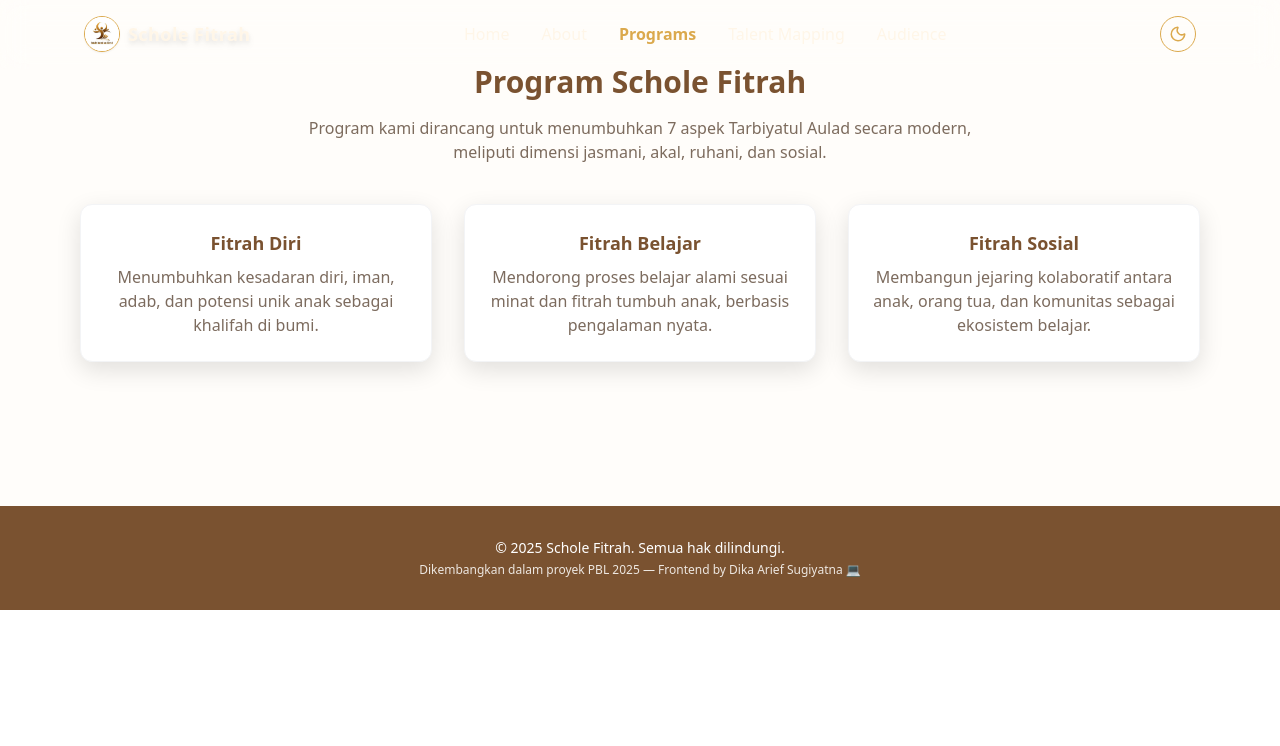
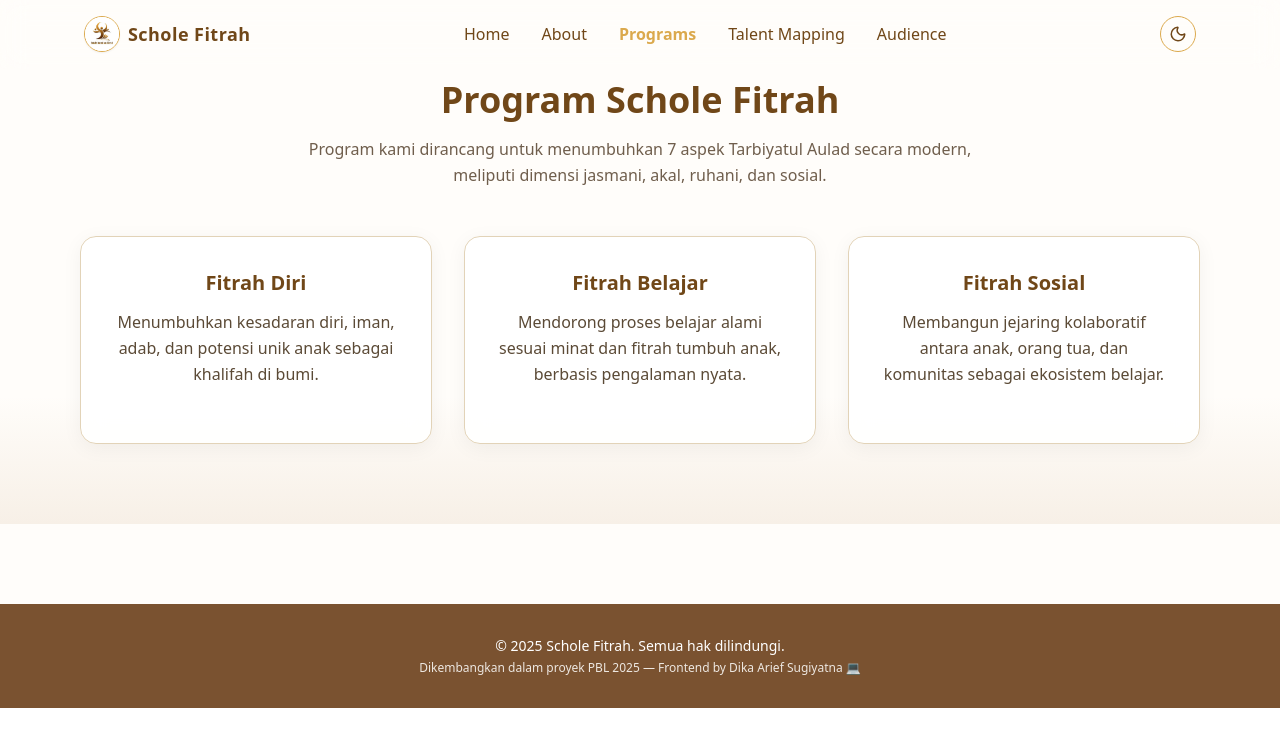
Before and after one commit to dikaariefs23/Dika-PBL2025, a React (Vite) app in the folder schole-fitrah/: page /programs in a window 1280 px wide. Shown: the top 746 px of the page. Built offline with nearby package versions, Linux system fonts and the light colour scheme.

Commit message:
update: perbaiki tampilan Schole Fitrah (Hero, Navbar, Programs, gradasi, dark mode)

```diff
--- a/schole-fitrah/src/components/Hero.jsx
+++ b/schole-fitrah/src/components/Hero.jsx
@@ -30,33 +30,33 @@ const Hero = () => {
 
   return (
     <section
-      className={`hero-section relative h-[95vh] flex flex-col items-center justify-center overflow-hidden text-center transition-all duration-700 ease-in-out dark:text-[#f5f3ee] ${
+      className={`relative h-[95vh] flex flex-col items-center justify-center overflow-hidden text-center transition-all duration-700 ease-in-out ${
         isVisible ? "opacity-100 scale-100" : "opacity-0 scale-105"
       }`}
     >
-      {/* Background Image */}
+      {/* Background Image + gradasi putih */}
       <div
-        className="absolute inset-0 bg-cover bg-center bg-no-repeat hero-bg transition-all duration-700 ease-in-out"
+        className="absolute inset-0 bg-cover bg-center bg-no-repeat transition-all duration-700 ease-in-out"
         style={{
-          backgroundImage: `url(${heroImg})`,
+          backgroundImage: `linear-gradient(to bottom, rgba(255,255,255,0.95), rgba(255,255,255,0.85), rgba(255,255,255,0.7)), url(${heroImg})`,
+          backgroundAttachment: isMobile ? "scroll" : "fixed",
           transform: `translateY(${offsetY * 0.2}px)`,
-          backgroundAttachment: isMobile ? "scroll" : "fixed",
         }}
       ></div>
 
-      {/* Overlay agar tulisan tetap terbaca */}
-      <div className="absolute inset-0 bg-gradient-to-b from-black/20 via-black/10 to-transparent dark:from-black/70 dark:via-black/50 dark:to-transparent transition-opacity duration-700 ease-in-out"></div>
+      {/* Overlay dark mode */}
+      <div className="absolute inset-0 dark:bg-gradient-to-b dark:from-black/60 dark:via-black/40 dark:to-transparent transition-opacity duration-700 ease-in-out"></div>
 
       {/* Konten utama */}
       <div
-        className={`relative z-10 px-6 text-white transition-all duration-1000 ${
+        className={`relative z-10 px-6 transition-all duration-1000 ${
           isVisible ? "opacity-100 translate-y-0" : "opacity-0 translate-y-8"
         }`}
       >
-        <h1 className="text-4xl md:text-5xl font-extrabold text-[#ffdc9a] hero-glow mb-4">
+        <h1 className="text-4xl md:text-5xl font-extrabold text-[#7c4a1a] dark:text-[#ffdc9a] mb-4 drop-shadow-sm">
           Schole Fitrah – Menumbuhkan Fitrah Anak & Keluarga
         </h1>
-        <p className="text-base md:text-lg text-gray-100 max-w-2xl mx-auto leading-relaxed font-medium">
+        <p className="text-base md:text-lg text-[#4b3621] dark:text-gray-100 max-w-2xl mx-auto leading-relaxed font-medium">
           Pendidikan holistik yang menumbuhkan fitrah jasmani, akal, ruhani, dan sosial;
           relevan bagi keluarga modern di era digital.
         </p>
@@ -69,13 +69,13 @@ const Hero = () => {
         >
           <button
             onClick={() => scrollToSection("programs")}
-            className="bg-[color:var(--sf-gold)] text-[color:var(--sf-dark)] font-semibold px-7 py-3 rounded-full hover:bg-[color:var(--sf-brown)] hover:text-white transition-all shadow-lg active:scale-95"
+            className="bg-[#b27b3d] text-white font-semibold px-7 py-3 rounded-full hover:bg-[#9c6d32] transition-all shadow-md active:scale-95"
           >
             Lihat Program
           </button>
           <button
             onClick={() => scrollToSection("about")}
-            className="border-2 border-[color:var(--sf-gold)] text-[color:var(--sf-gold)] font-semibold px-7 py-3 rounded-full hover:bg-[color:var(--sf-gold)] hover:text-white transition-all shadow-lg active:scale-95"
+            className="border-2 border-[#b27b3d] text-[#b27b3d] font-semibold px-7 py-3 rounded-full hover:bg-[#b27b3d] hover:text-white transition-all shadow-md active:scale-95"
           >
             Tentang Kami
           </button>
@@ -85,7 +85,7 @@ const Hero = () => {
       {/* Panah scroll */}
       <div
         onClick={() => scrollToSection("tujuan-utama")}
-        className={`absolute bottom-6 cursor-pointer animate-bounce text-[color:var(--sf-gold)] hover:text-white transition-all ${
+        className={`absolute bottom-6 cursor-pointer animate-bounce text-[#b27b3d] hover:text-[#7c4a1a] dark:text-[#ffdc9a] transition-all ${
           isVisible ? "opacity-100" : "opacity-0"
         }`}
       >
--- a/schole-fitrah/src/components/Navbar.jsx
+++ b/schole-fitrah/src/components/Navbar.jsx
@@ -47,7 +47,7 @@ const Navbar = () => {
             className={`text-lg font-semibold tracking-wide transition-colors duration-500 ${
               scrolled
                 ? "text-[#704718] dark:text-[#f4e7ca]"
-                : "text-[#fff6e8] drop-shadow-md dark:text-[#f4e7ca]"
+                : "text-[#704718] dark:text-[#f4e7ca]"
             }`}
           >
             Schole Fitrah
@@ -59,7 +59,7 @@ const Navbar = () => {
           className={`hidden md:flex items-center space-x-8 font-medium transition-colors duration-300 ${
             scrolled
               ? "text-[#704718] dark:text-[#f4e7ca]"
-              : "text-[#fff6e8] dark:text-[#f4e7ca]"
+              : "text-[#704718] dark:text-[#f4e7ca]"
           }`}
         >
           {links.map((item) => (
@@ -80,13 +80,12 @@ const Navbar = () => {
 
         {/* === Tombol Dark Mode & Mobile Toggle === */}
         <div className="flex items-center gap-2">
-          {/* Tombol Dark Mode */}
           <button
             onClick={() => setIsDark(!isDark)}
             className={`hidden md:flex p-2 rounded-full border transition duration-300 ${
               isDark
                 ? "bg-[#dba94d] border-[#dba94d] text-white hover:bg-[#e5b760]"
-                : "border-[#dba94d] text-[#dba94d] hover:bg-[#f4e2b2] hover:text-[#7b5522]"
+                : "border-[#dba94d] text-[#704718] hover:bg-[#f4e2b2] hover:text-[#7b5522]"
             }`}
           >
             {isDark ? <Sun size={18} /> : <Moon size={18} />}
@@ -98,7 +97,7 @@ const Navbar = () => {
             className={`md:hidden p-2 rounded-md border transition-all duration-300 ${
               scrolled
                 ? "border-[#dba94d]/60 text-[#704718] dark:text-[#f4e7ca]"
-                : "border-white/50 text-[#fff6e8] dark:text-[#f4e7ca]"
+                : "border-[#dba94d]/60 text-[#704718] dark:text-[#f4e7ca]"
             } hover:bg-[#f9f3ec]/80 dark:hover:bg-[#2a2a2a]/70`}
           >
             {menuOpen ? <X size={22} /> : <Menu size={22} />}
@@ -137,7 +136,7 @@ const Navbar = () => {
             className={`flex items-center gap-2 px-5 py-2.5 mt-2 rounded-full border transition duration-300 ${
               isDark
                 ? "bg-[#dba94d] border-[#dba94d] text-white hover:bg-[#e5b760]"
-                : "border-[#dba94d] text-[#dba94d] hover:bg-[#f4e2b2] hover:text-[#7b5522]"
+                : "border-[#dba94d] text-[#704718] hover:bg-[#f4e2b2] hover:text-[#7b5522]"
             }`}
           >
             {isDark ? <Sun size={18} /> : <Moon size={18} />}
--- a/schole-fitrah/src/pages/Programs.jsx
+++ b/schole-fitrah/src/pages/Programs.jsx
@@ -1,50 +1,53 @@
 import React from "react";
 
 export default function Programs() {
+  const cards = [
+    {
+      title: "Fitrah Diri",
+      desc: "Menumbuhkan kesadaran diri, iman, adab, dan potensi unik anak sebagai khalifah di bumi.",
+    },
+    {
+      title: "Fitrah Belajar",
+      desc: "Mendorong proses belajar alami sesuai minat dan fitrah tumbuh anak, berbasis pengalaman nyata.",
+    },
+    {
+      title: "Fitrah Sosial",
+      desc: "Membangun jejaring kolaboratif antara anak, orang tua, dan komunitas sebagai ekosistem belajar.",
+    },
+  ];
+
   return (
-    <section className="py-16 text-center fade-section">
-      <h2 className="text-3xl font-bold text-sfBrown dark:text-[#ffdc9a] mb-4">
+    <section className="relative py-20 bg-gradient-to-b from-[#fffaf5] via-[#fff4e6] to-[#f5e3c5] dark:from-[#1a1a1a] dark:via-[#151515] dark:to-[#0e0e0e] text-center fade-section overflow-hidden">
+      <div className="relative z-10">
+        <h2 className="text-3xl md:text-4xl font-bold text-[#704718] dark:text-[#ffdc9a] mb-4">
           Program Schole Fitrah
         </h2>
-      <p className="text-sfDark/80 dark:text-gray-200 max-w-2xl mx-auto mb-10">
-        Program kami dirancang untuk menumbuhkan 7 aspek Tarbiyatul Aulad secara
-        modern, meliputi dimensi jasmani, akal, ruhani, dan sosial.
+        <p className="text-[#4b3621]/80 dark:text-gray-300 max-w-2xl mx-auto mb-12 leading-relaxed">
+          Program kami dirancang untuk menumbuhkan 7 aspek Tarbiyatul Aulad secara modern,
+          meliputi dimensi jasmani, akal, ruhani, dan sosial.
         </p>
 
+        {/* === Grid Cards === */}
         <div className="grid grid-cols-1 md:grid-cols-3 gap-8 px-6 md:px-20">
-        {/* Card 1 */}
-        <div className="card bg-white dark:bg-[#181818] border border-gray-200 dark:border-[#2a2a2a]">
-          <h3 className="text-sfBrown dark:text-[#ffdc9a] font-semibold text-lg mb-2">
-            Fitrah Diri
+          {cards.map((card, index) => (
+            <div
+              key={index}
+              className="group bg-white/90 dark:bg-[#181818]/90 backdrop-blur-md border border-[#e2d3b8] dark:border-[#2a2a2a] rounded-2xl shadow-[0_4px_20px_rgba(0,0,0,0.05)] hover:shadow-[0_8px_25px_rgba(107,67,28,0.25)] p-8 transition-all duration-500 hover:-translate-y-2"
+            >
+              <h3 className="text-xl font-semibold text-[#704718] dark:text-[#ffdc9a] mb-3">
+                {card.title}
               </h3>
-          <p className="text-sfDark/80 dark:text-gray-100">
-            Menumbuhkan kesadaran diri, iman, adab, dan potensi unik anak
-            sebagai khalifah di bumi.
+              <p className="text-[#5b4a36] dark:text-gray-200 leading-relaxed">
+                {card.desc}
               </p>
+              <div className="mt-5 w-12 h-1 bg-gradient-to-r from-[#b27b3d] to-[#e0b56f] mx-auto rounded-full opacity-0 group-hover:opacity-100 transition-all duration-500"></div>
+            </div>
+          ))}
+        </div>
       </div>
 
-        {/* Card 2 */}
-        <div className="card bg-white dark:bg-[#181818] border border-gray-200 dark:border-[#2a2a2a]">
-          <h3 className="text-sfBrown dark:text-[#ffdc9a] font-semibold text-lg mb-2">
-            Fitrah Belajar
-          </h3>
-          <p className="text-sfDark/80 dark:text-gray-100">
-            Mendorong proses belajar alami sesuai minat dan fitrah tumbuh anak,
-            berbasis pengalaman nyata.
-          </p>
-        </div>
-
-        {/* Card 3 */}
-        <div className="card bg-white dark:bg-[#181818] border border-gray-200 dark:border-[#2a2a2a]">
-          <h3 className="text-sfBrown dark:text-[#ffdc9a] font-semibold text-lg mb-2">
-            Fitrah Sosial
-          </h3>
-          <p className="text-sfDark/80 dark:text-gray-100">
-            Membangun jejaring kolaboratif antara anak, orang tua, dan komunitas
-            sebagai ekosistem belajar.
-          </p>
-        </div>
-      </div>
+      {/* Latar belakang lembut (hiasan gradasi bawah) */}
+      <div className="absolute inset-x-0 bottom-0 h-32 bg-gradient-to-t from-[#b27b3d]/10 to-transparent dark:from-[#2a2a2a]/40"></div>
     </section>
   );
 }
```
Also changed, not shown: schole-fitrah/src/assets/hero.png. Lines whose indentation alone changed are shown as unchanged.
